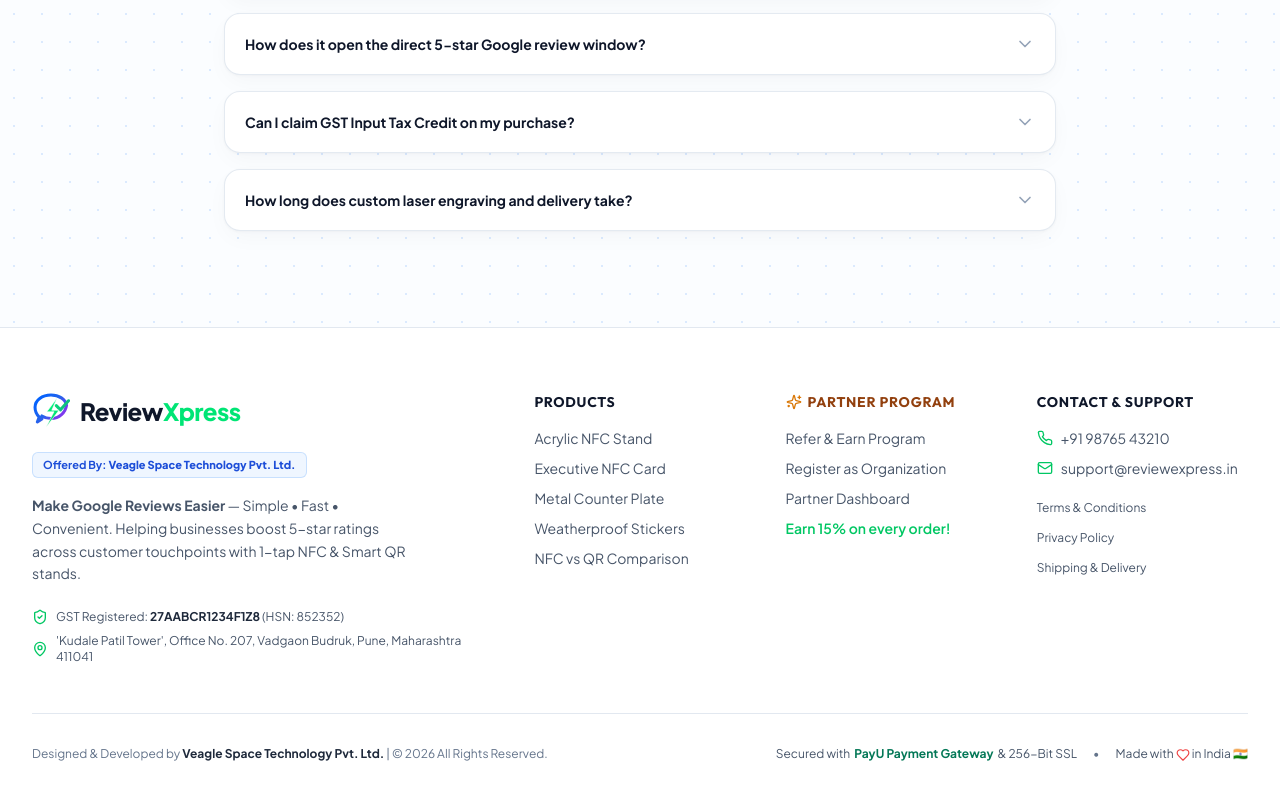
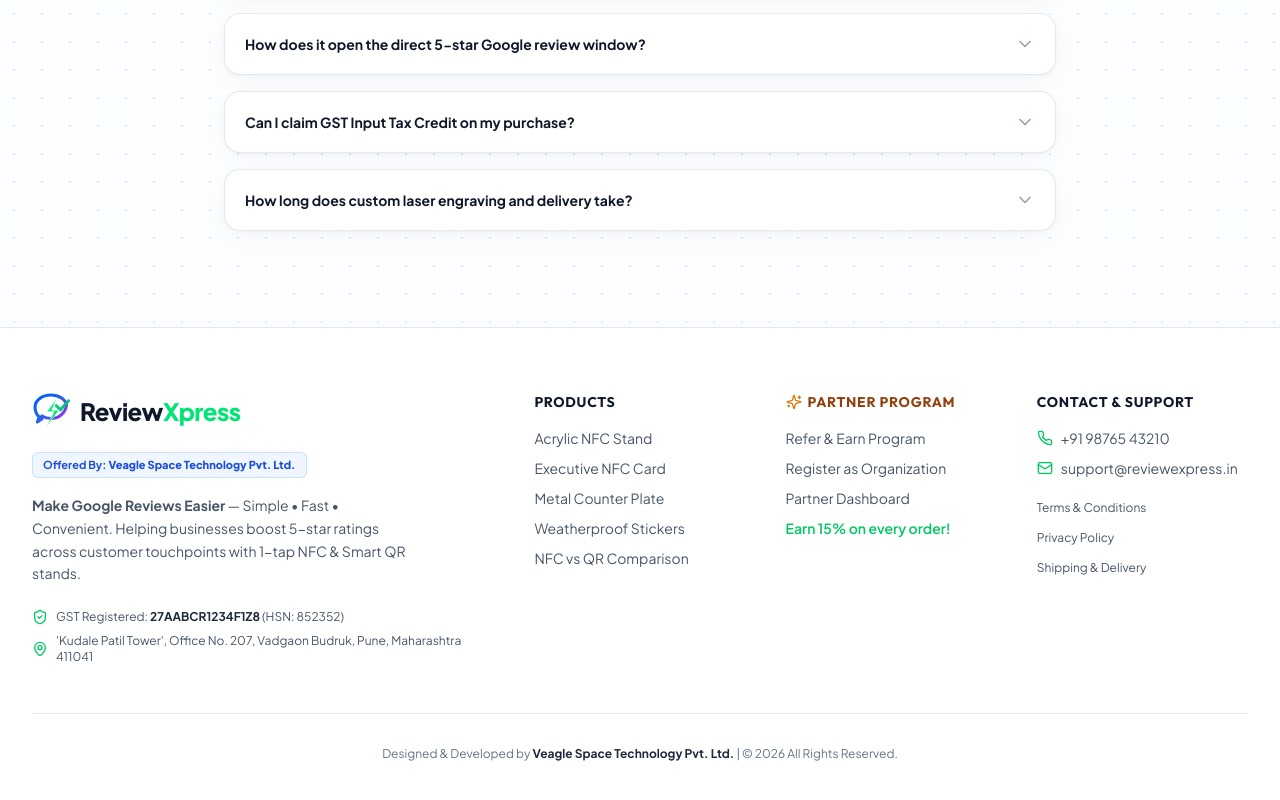
Before and after one commit to veaglespace-Tech/Qr-Code, a Next.js app in the folder client/: page / in a window 1280 px wide. Shown: the part 6381-7181 px from the top of the page. Built offline with nearby package versions, Linux system fonts and the light colour scheme; no server answers.

Commit message:
feat: remove PayU and Made in India line from footer

```diff
--- a/client/src/components/Footer.jsx
+++ b/client/src/components/Footer.jsx
@@ -3,7 +3,7 @@
 import Link from 'next/link';
 import { usePathname } from 'next/navigation';
 import { useSelector } from 'react-redux';
-import { QrCode, Phone, Mail, MapPin, ShieldCheck, Heart, Sparkles } from 'lucide-react';
+import { QrCode, Phone, Mail, MapPin, ShieldCheck, Sparkles } from 'lucide-react';
 
 import ReviewXpressLogo from '@/components/ReviewXpressLogo';
 
@@ -89,15 +89,8 @@
         </div>
 
         {/* Bottom bar */}
-        <div className="pt-8 flex flex-col md:flex-row items-center justify-between gap-4 text-xs text-slate-500">
+        <div className="pt-8 text-center text-xs text-slate-500">
           <p>Designed &amp; Developed by <strong className="text-slate-800 font-bold">Veagle Space Technology Pvt. Ltd.</strong> | © 2026 All Rights Reserved.</p>
-          <div className="flex items-center gap-4">
-            <span className="flex items-center gap-1 text-slate-600">
-              Secured with <strong className="text-emerald-700">PayU Payment Gateway</strong> &amp; 256-Bit SSL
-            </span>
-            <span>•</span>
-            <span className="text-slate-600">Made with <Heart className="w-3.5 h-3.5 inline text-red-500" /> in India 🇮🇳</span>
-          </div>
         </div>
       </div>
     </footer>
```
